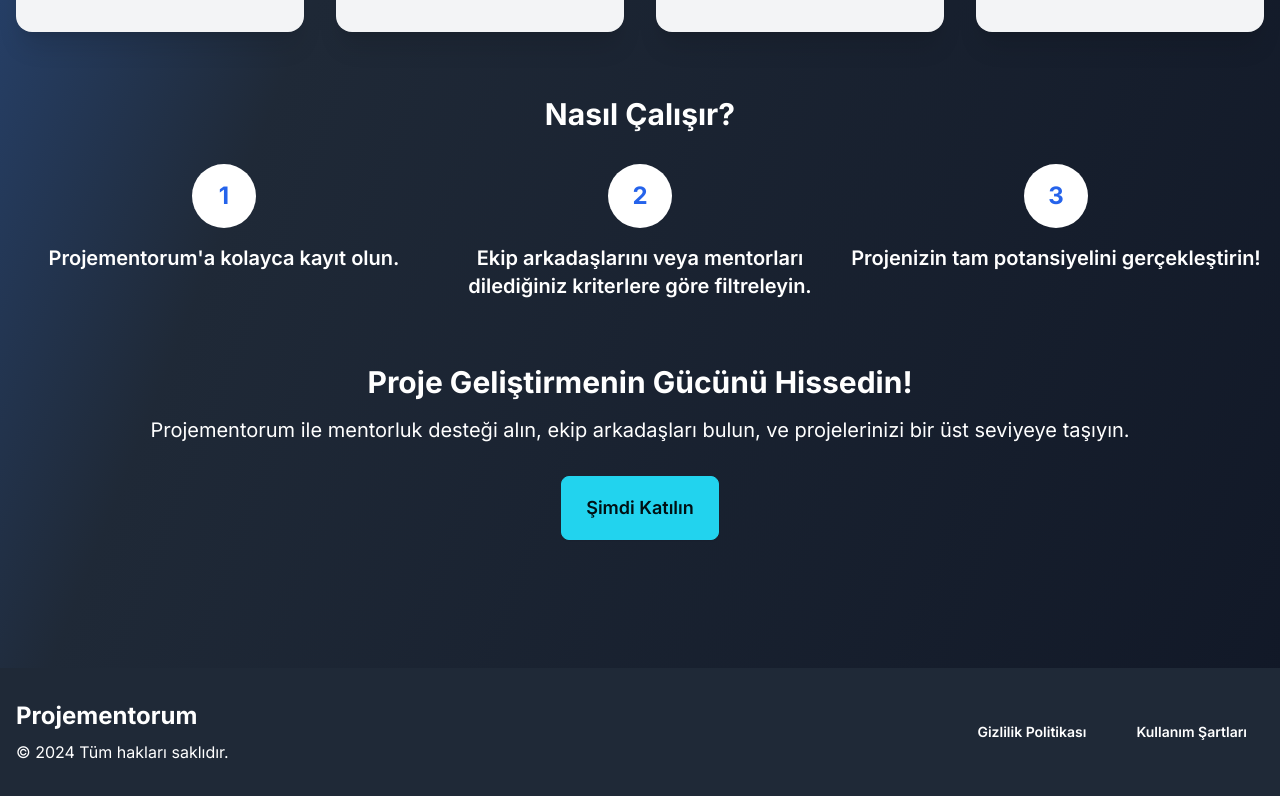
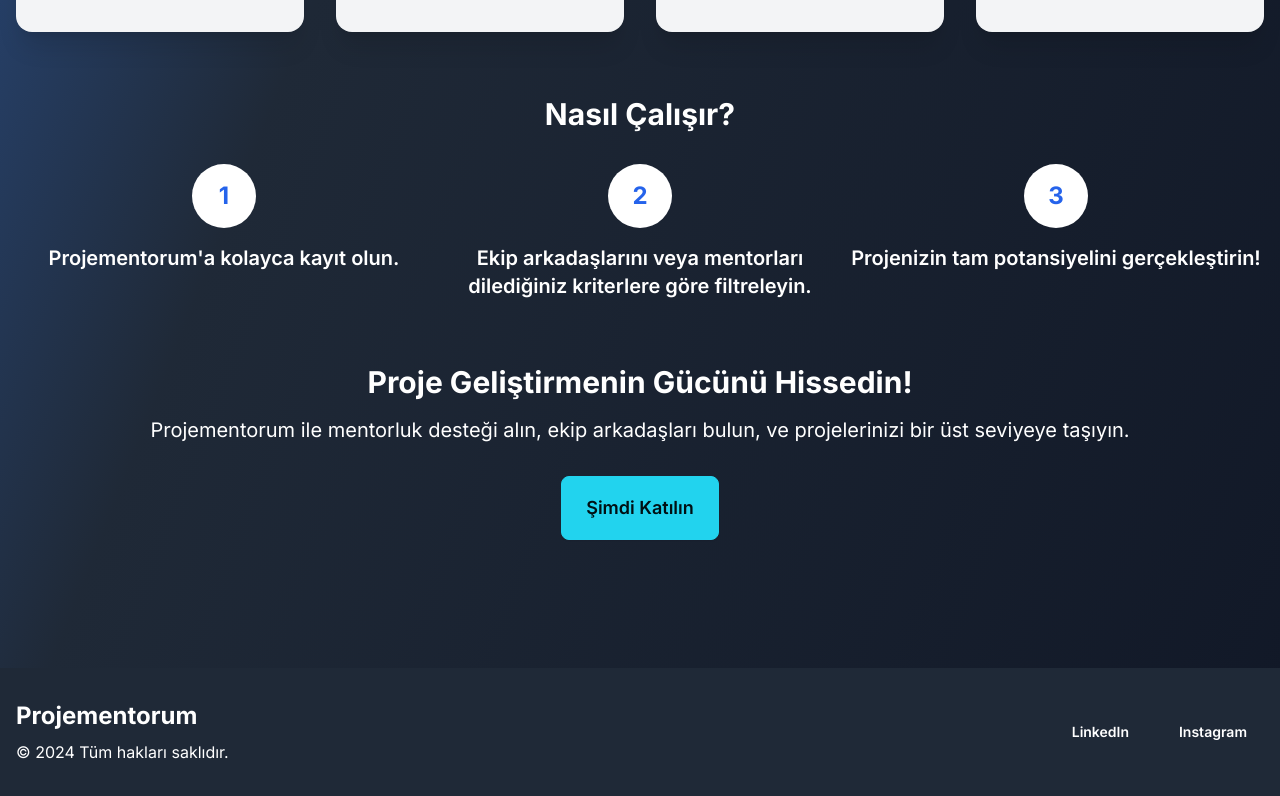
Before and after one commit to murTorun/projementorum, a Next.js app: page / in a window 1280 px wide. Shown: the part 2435-3231 px from the top of the page. Built offline with nearby package versions, Linux system fonts and the light colour scheme; no server answers.

Commit message:
Change footer

```diff
--- a/src/app/(sections)/Footer.jsx
+++ b/src/app/(sections)/Footer.jsx
@@ -12,10 +12,10 @@
             </div>
             <div className="flex sm:space-x-4 flex-col  sm:flex-row">
               <a href="#" className="btn btn-ghost">
-                Gizlilik Politikası
+                LinkedIn
               </a>
               <a href="#" className="btn btn-ghost">
-                Kullanım Şartları
+                Instagram
               </a>
             </div>
           </div>
```
